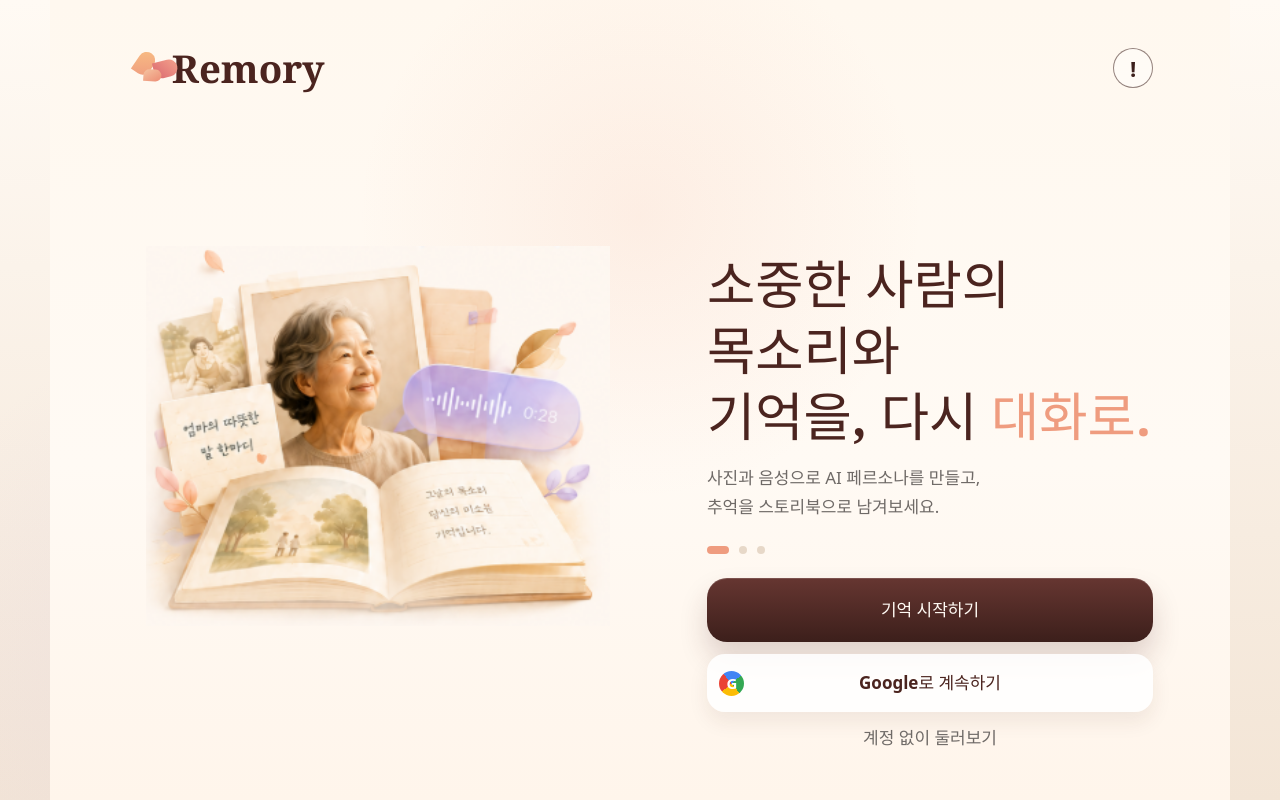
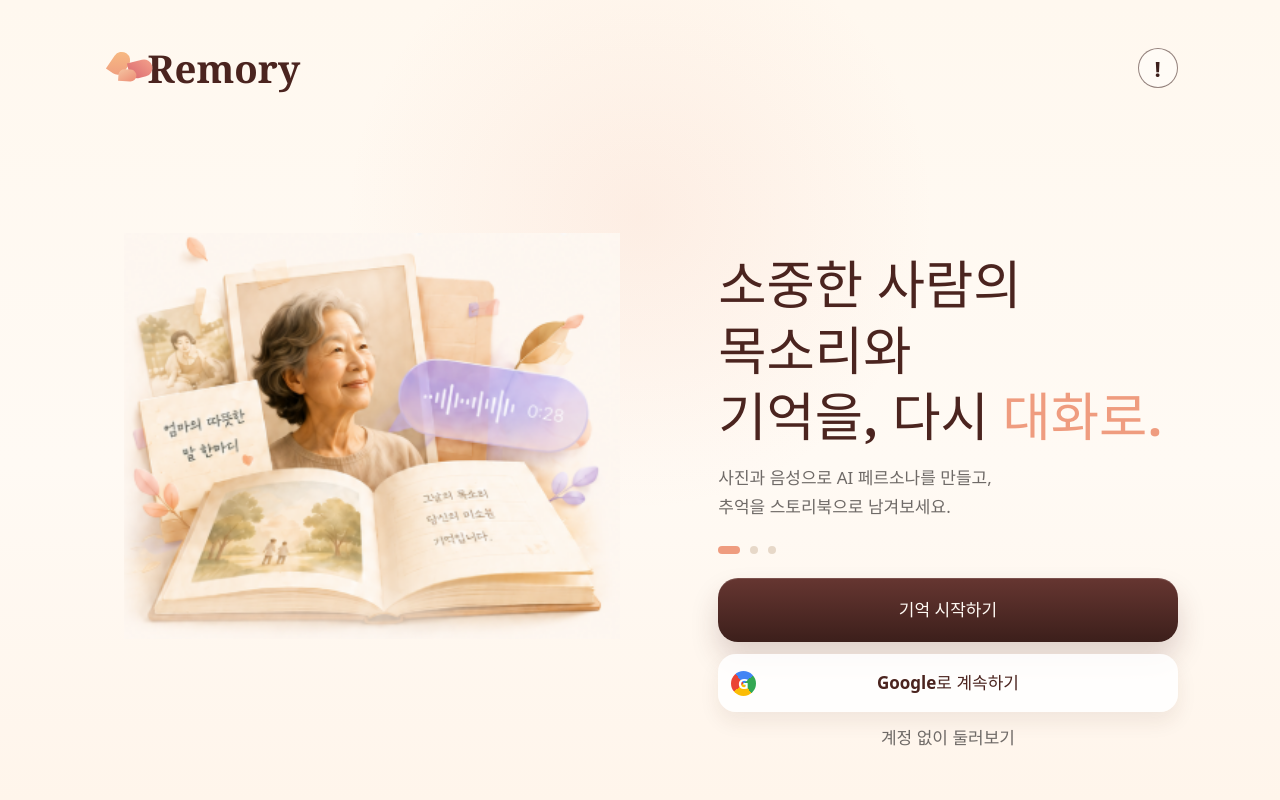
Before and after one commit to AI-Remory/remoryFE, a React (Vite) app: page / in a window 1280 px wide. Built offline with nearby package versions, Linux system fonts and the light colour scheme; no server answers; a web font is replaced by a local one.

Commit message:
fix: fill onboarding desktop viewport

```diff
--- a/src/pages/LandingPage.css
+++ b/src/pages/LandingPage.css
@@ -8,7 +8,9 @@
   --gray-text: #6f6a67;
 
   display: flex;
+  position: relative;
   justify-content: center;
+  isolation: isolate;
   min-height: 100svh;
   min-height: 100dvh;
   overflow-y: auto;
@@ -17,6 +19,18 @@
     radial-gradient(circle at 18% 84%, rgba(201, 180, 232, 0.16), transparent 28%),
     linear-gradient(180deg, var(--cream-soft) 0%, var(--cream-deep) 100%);
   color: var(--brown);
+}
+
+.remory-onboarding-page::before {
+  content: '';
+  position: fixed;
+  inset: 0;
+  z-index: -1;
+  pointer-events: none;
+  background:
+    radial-gradient(circle at 50% 12%, rgba(239, 156, 127, 0.2), transparent 30%),
+    radial-gradient(circle at 18% 84%, rgba(201, 180, 232, 0.16), transparent 28%),
+    linear-gradient(180deg, var(--cream-soft) 0%, var(--cream-deep) 100%);
 }
 
 .remory-onboarding-screen {
@@ -298,14 +312,29 @@
 }
 
 @media (min-width: 900px) {
+  .remory-onboarding-page {
+    min-height: 100vh;
+    background:
+      radial-gradient(circle at 50% 27%, rgba(239, 156, 127, 0.12), transparent 34%),
+      linear-gradient(180deg, var(--cream) 0%, var(--cream-soft) 58%, #fff5eb 100%);
+  }
+
+  .remory-onboarding-page::before {
+    background:
+      radial-gradient(circle at 50% 27%, rgba(239, 156, 127, 0.12), transparent 34%),
+      linear-gradient(180deg, var(--cream) 0%, var(--cream-soft) 58%, #fff5eb 100%);
+  }
+
   .remory-onboarding-screen {
     display: grid;
-    grid-template-columns: minmax(390px, 1.06fr) minmax(360px, 0.94fr);
+    grid-template-columns: minmax(390px, 1.08fr) minmax(360px, 0.92fr);
     grid-template-rows: auto minmax(0, 1fr) auto auto;
-    column-gap: clamp(42px, 6vw, 86px);
+    column-gap: clamp(42px, 6vw, 112px);
     align-items: center;
-    width: min(100%, 1180px);
-    padding: clamp(42px, 6dvh, 70px) clamp(48px, 6vw, 84px);
+    width: 100%;
+    min-height: 100vh;
+    margin: 0;
+    padding: clamp(42px, 6dvh, 70px) clamp(48px, 8vw, 154px);
   }
 
   .remory-onboarding-header {
@@ -356,12 +385,13 @@
   }
 
   .remory-hero-image {
-    width: min(100%, 540px, 58dvh);
+    width: min(100%, 620px, 62dvh);
   }
 
   .remory-onboarding-copy {
     grid-column: 2;
     align-self: end;
+    max-width: 580px;
     text-align: left;
   }
 
@@ -383,7 +413,7 @@
   .remory-onboarding-actions {
     grid-column: 2;
     align-self: start;
-    max-width: 520px;
+    max-width: 580px;
     margin-top: 0;
   }
 }
```
